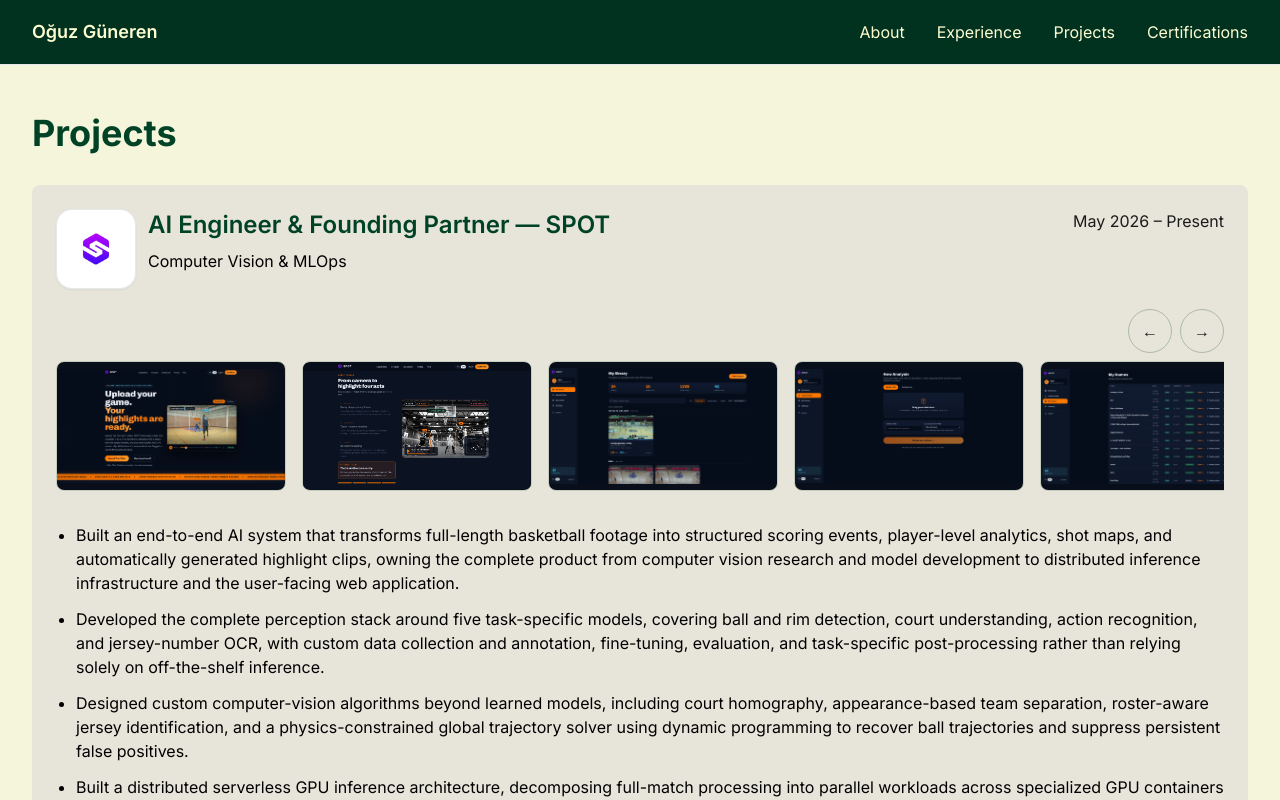
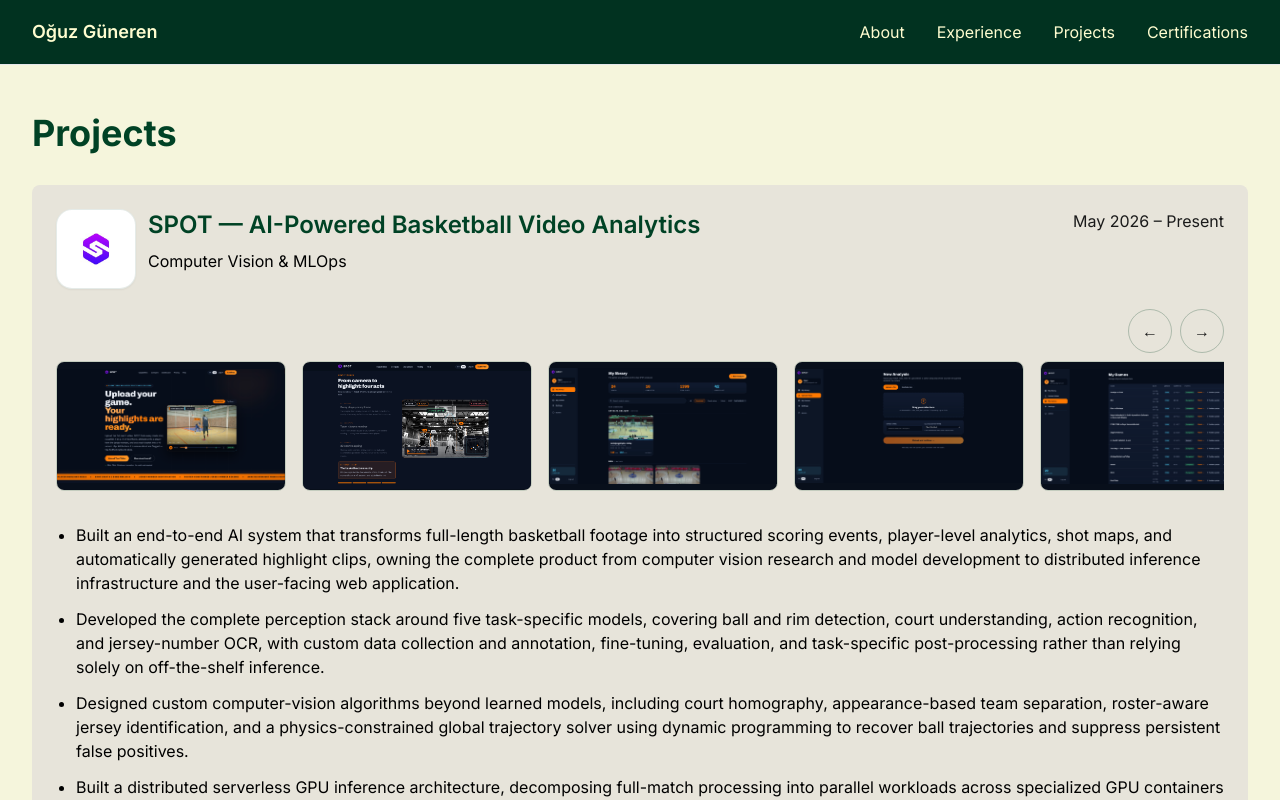
Before and after one commit to oguzgnrn/oguzgunerencom, a Next.js app: page /projects in a window 1280 px wide. Shown: the top 800 px of the page. Built offline with nearby package versions, Linux system fonts and the light colour scheme.

Commit message:
Rename SPOT project heading

```diff
--- a/src/app/components/CvContent.tsx
+++ b/src/app/components/CvContent.tsx
@@ -98,7 +98,7 @@
       <div className="flex flex-col md:flex-row justify-between gap-3 mb-4">
         {heading.startsWith('SPOT') && <OrganizationLogo name="SPOT" />}
         <div className="flex-1 min-w-0">
-          <h2 className="text-xl sm:text-2xl font-semibold mb-2">{heading.startsWith('SPOT') ? 'AI Engineer & Founding Partner — SPOT' : heading}</h2>
+          <h2 className="text-xl sm:text-2xl font-semibold mb-2">{heading.startsWith('SPOT') ? 'SPOT — AI-Powered Basketball Video Analytics' : heading}</h2>
           {details.map((detail, j) => <p key={j} className="text-sm sm:text-base text-black">{detail}</p>)}
         </div>
         {dates && <p className="text-sm sm:text-base md:shrink-0"><DateRange period={dates[0]} /></p>}
```
Also changed, not shown: src/app/cv-content.json (+1 -1 lines).
